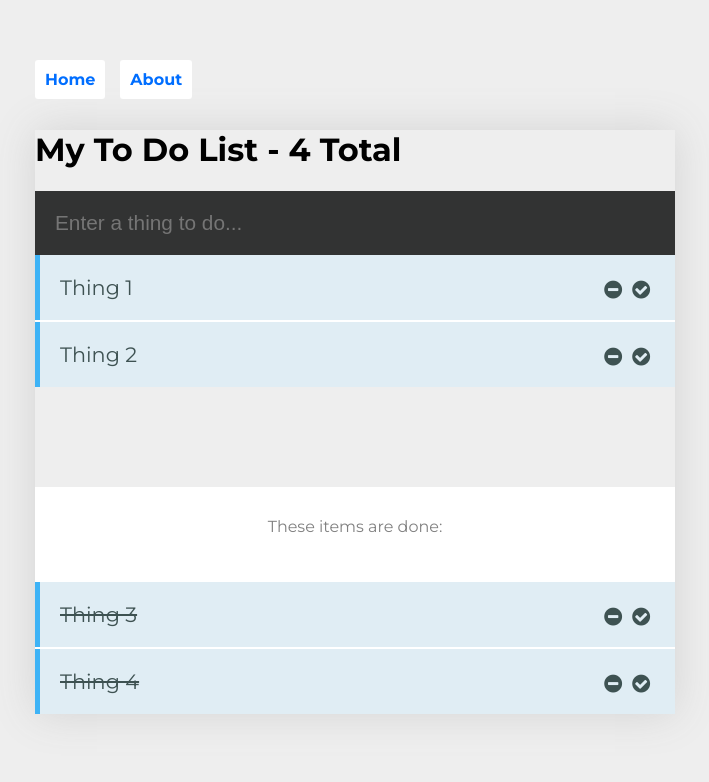
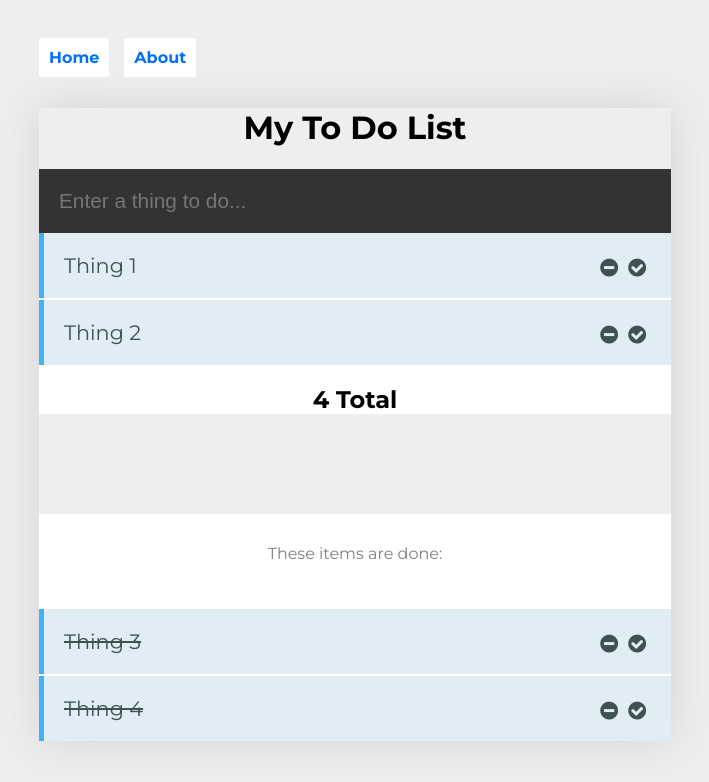
Before and after one commit to marykatefain/vue-todo, a Vue app: page /#/ in a window 1280 px wide. Shown: the top 782 px of the page, without its empty margins (285-994 px from the left). Built offline with nearby package versions, Linux system fonts and the light colour scheme; a small style sheet from the web is missing.

Commit message:
style improvements

```diff
--- a/src/App.vue
+++ b/src/App.vue
@@ -15,18 +15,20 @@
 
   body {
     background-color: #EEEEEE;
+    height: auto;
     font-family: 'Montserrat', sans-serif;
     display: grid;
     grid-template-rows: auto;
     justify-items: center;
-    padding-top: 50px;
+    padding: 50px auto;
   }
-  body, html {
-    margin: 0;
-    height: 100%;
+  html {
+    /* margin: 0; */
+    /* height: 100%; */
   }
   #app {
       width: 50%;
+      padding: 20px;
   }
 
   nav {
--- a/src/components/Todos.css
+++ b/src/components/Todos.css
@@ -29,6 +29,14 @@ p {
   text-align:center;
   padding: 30px 0;
   color: gray;
+}
+
+h1 {
+  text-align: center;
+}
+
+h2 {
+  text-align: center;
 }
 
 .container {
--- a/src/components/Todos.vue
+++ b/src/components/Todos.vue
@@ -1,7 +1,7 @@
 <template>
   <div class="container">
 
-    <h1>{{ title }} - {{ countTodos }} Total</h1>
+    <h1>{{ title }}</h1>
 
     <div class="holder todo">
       <form @submit.prevent="addTodo">
@@ -23,6 +23,7 @@
           </li>
         </transition-group>
       </ul>
+      <h2>{{ countTodos }} Total</h2>
     </div>
 
     <div class="holder done">
```
